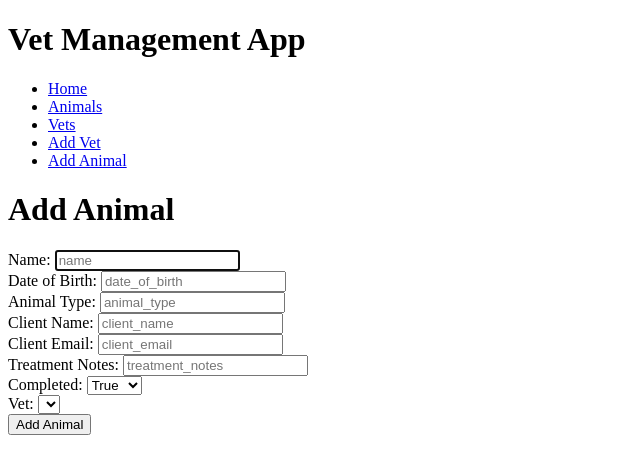
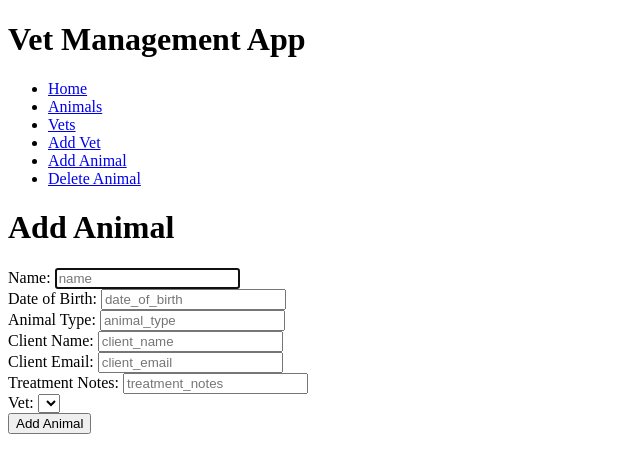
Before and after one commit to MelanieJ1/vet_management_app_project, a Flask app: page /add_animal in a window 1280 px wide. Shown: the top 474 px of the page, without its empty margins (0-640 px from the left). Run offline with Flask 2, Linux system fonts and the light colour scheme; data that the repository does not hold is empty; some libraries are stand-ins or nearby versions.

Commit message:
adding delete methods

```diff
--- a/controllers/animal_controller.py
+++ b/controllers/animal_controller.py
@@ -9,10 +9,10 @@
 
 animals_blueprint = Blueprint("animals", __name__)
 
-@animals_blueprint.route("/add_animal", )
+@animals_blueprint.route("/add_animal")
 def add_animal():
     vets = vet_repository.select_all()
-    return render_template("/animals/index.html", vets = vets)
+    return render_template("/animals/new.html", vets = vets)
 
 
 
@@ -24,23 +24,28 @@
 
 # animals = animal_repository.select_all()
 
-# @animals_blueprint.route("/animals", methods=["POST"])
-# def save_animal():
-#     name = request.form["name"]
-#     date_of_birth = request.form["date_of_birth"]
-
-#     animal = Animal()
 
 @animals_blueprint.route("/add_animal", methods=['POST'])
-def add_animal_to_db():
+def create_animal():
     name = request.form['animal_name']
     date_of_birth = request.form['date_of_birth']
     animal_type = request.form['animal_type']
     client_name = request.form['client_name']
     client_email = request.form['client_email']
     treatment_notes = request.form['treatment_notes']
+    vet_id = vet_repository.select(vet_id)
     vet_id = request.form['vet_id']
-    vet = vet_repository.select(vet_id)
-    animal_class = Animal(name, date_of_birth, animal_type, client_name, client_email, treatment_notes, vet)
-    animal_repository.save(animal_class)
+    animal = Animal(name, date_of_birth, animal_type, client_name, client_email, treatment_notes)
+    animal_repository.save(animal)
+    return redirect('/add_animal')
+
+
+@animals_blueprint.route("/delete_animal")
+def delete_animal():
+    animals = animal_repository.select_all()
+    return render_template("/animals/index.html", animal = animals)
+
+@animals_blueprint.route("/animals/<id>/delete", methods=['POST'])
+def remove_animal(id):
+    animal_repository.delete(id)
     return redirect('/animals')
--- a/templates/animals/index.html
+++ b/templates/animals/index.html
@@ -1,81 +1,9 @@
 
-{% extends "base.html" %}
+<div class="buttons">
 
-{% block content %}
-
-</body>
-    <h1>Add Animal</h1>
-
-    <form action="/animals" method="post">
-      <div>
-        <label for="name">Name:</label>
-        <input type="text" id="name" name="name" placeholder="name" required autofocus>
-      </div>
-
-      <div>
-        <label for="date_of_birth">Date of Birth:</label>
-        <input type="text" id="date_of_birth" name="date_of_birth" placeholder="date_of_birth" required>
-      </div>
-
-      <div>
-        <label for="animal_type">Animal Type:</label>
-        <input type="text" id="animal_type" name="animal_type" placeholder="animal_type" required>
-      </div>
-
-      <div>
-        <label for="client_name">Client Name:</label>
-        <input type="text" id="client_name" name="client_name" placeholder="client_name" required>
-      </div>
-
-      <div>
-        <label for="client_email">Client Email:</label>
-        <input type="text" id="client_email" name="client_email" placeholder="client_email" required>
-      </div>
-
-      <div>
-        <label for="treatment_notes">Treatment Notes:</label>
-        <input type="text" id="treatment_notes" name="treatment_notes" placeholder="treatment_notes" required>
-      </div>
+    <form class="delete-form" action="/animals/{{animal.id}}/delete" method="POST"> <!-- NEW -->
+        <button type="submit">Delete Animal</button>
+    </form> <!-- NEW -->
 
 
-      <div>
-        <label for="completed">Completed:</label>
-        <select id="completed" name="completed">
-          <option value="true">True</option>
-          <option value="false">False</option>
-        </select>
-      </div>
-
-      <div>
-        <label for="vet">Vet:</label>
-        <select id="vet_id" name="vet_id">
-          {% for vet in vets %}
-            <option value="{{ vet.id }}">{{ vet.first_name }}{{vet.last_name}}</option>
-          {% endfor %}
-
-        </select>
-      </div>
-
-      <button type="submit">Add Animal</button>
-
-    </form>
-
-
-
-
-    <!-- <div class="animal-container">
-    {% for animal in animals %}
-    <div class="animal">
-      <h2>{{ animal.name }}</h2>
-      <h3>{{ animal.date_of_birth }}</h3> -->
-
-
-
-
-    <!-- <form class="form-inline" action="/animals/delete/{{ animal.name }}" method="POST">
-            <input type="submit" value="Delete">
-    </form> -->
-    <!-- </div> -->
-    {% endfor %}
-
-{% endblock %}
+  </div>
--- /dev/null
+++ b/templates/animals/new.html
@@ -0,0 +1,81 @@
+
+{% extends "base.html" %}
+
+{% block content %}
+
+</body>
+    <h1>Add Animal</h1>
+
+    <form action="/animals" method="post">
+      <div>
+        <label for="name">Name:</label>
+        <input type="text" id="name" name="name" placeholder="name" required autofocus>
+      </div>
+
+      <div>
+        <label for="date_of_birth">Date of Birth:</label>
+        <input type="text" id="date_of_birth" name="date_of_birth" placeholder="date_of_birth" required>
+      </div>
+
+      <div>
+        <label for="animal_type">Animal Type:</label>
+        <input type="text" id="animal_type" name="animal_type" placeholder="animal_type" required>
+      </div>
+
+      <div>
+        <label for="client_name">Client Name:</label>
+        <input type="text" id="client_name" name="client_name" placeholder="client_name" required>
+      </div>
+
+      <div>
+        <label for="client_email">Client Email:</label>
+        <input type="text" id="client_email" name="client_email" placeholder="client_email" required>
+      </div>
+
+      <div>
+        <label for="treatment_notes">Treatment Notes:</label>
+        <input type="text" id="treatment_notes" name="treatment_notes" placeholder="treatment_notes" required>
+      </div>
+
+
+      <!-- <div>
+        <label for="active">Active:</label>
+        <select id="active" name="active">
+          <option value="true">True</option>
+          <option value="false">False</option>
+        </select>
+      </div>
+     -->
+      <div>
+        <label for="vet">Vet:</label>
+        <select id="vet_id" name="vet_id">
+          {% for vet in vets %}
+            <option value="{{ vet.id }}">{{ vet.first_name }}{{vet.last_name}}</option>
+          {% endfor %}
+
+        </select>
+      </div>
+
+      <button type="submit">Add Animal</button>
+
+    </form>
+
+
+
+
+    <!-- <div class="animal-container">
+    {% for animal in animals %}
+    <div class="animal">
+      <h2>{{ animal.name }}</h2>
+      <h3>{{ animal.date_of_birth }}</h3> -->
+
+
+
+
+    <!-- <form class="form-inline" action="/animals/delete/{{ animal.name }}" method="POST">
+            <input type="submit" value="Delete">
+    </form> -->
+    <!-- </div> -->
+    {% endfor %}
+
+{% endblock %}
--- a/templates/base.html
+++ b/templates/base.html
@@ -26,6 +26,9 @@
             <li>
                 <a href="/add_animal">Add Animal</a>
             </li>
+            <li>
+                <a href="/delete_animal">Delete Animal</a>
+            </li>
             </ul>
         </ul>
 
```
Also changed, not shown: controllers/vet_controller.py (+25 -2 lines), templates/animals/show.html (+9 -0 lines), templates/vets/index.html (+0 -20 lines), templates/vets/new.html (added, +42 -0 lines), templates/vets/show.html (+7 -0 lines), templates/index.html (added).
